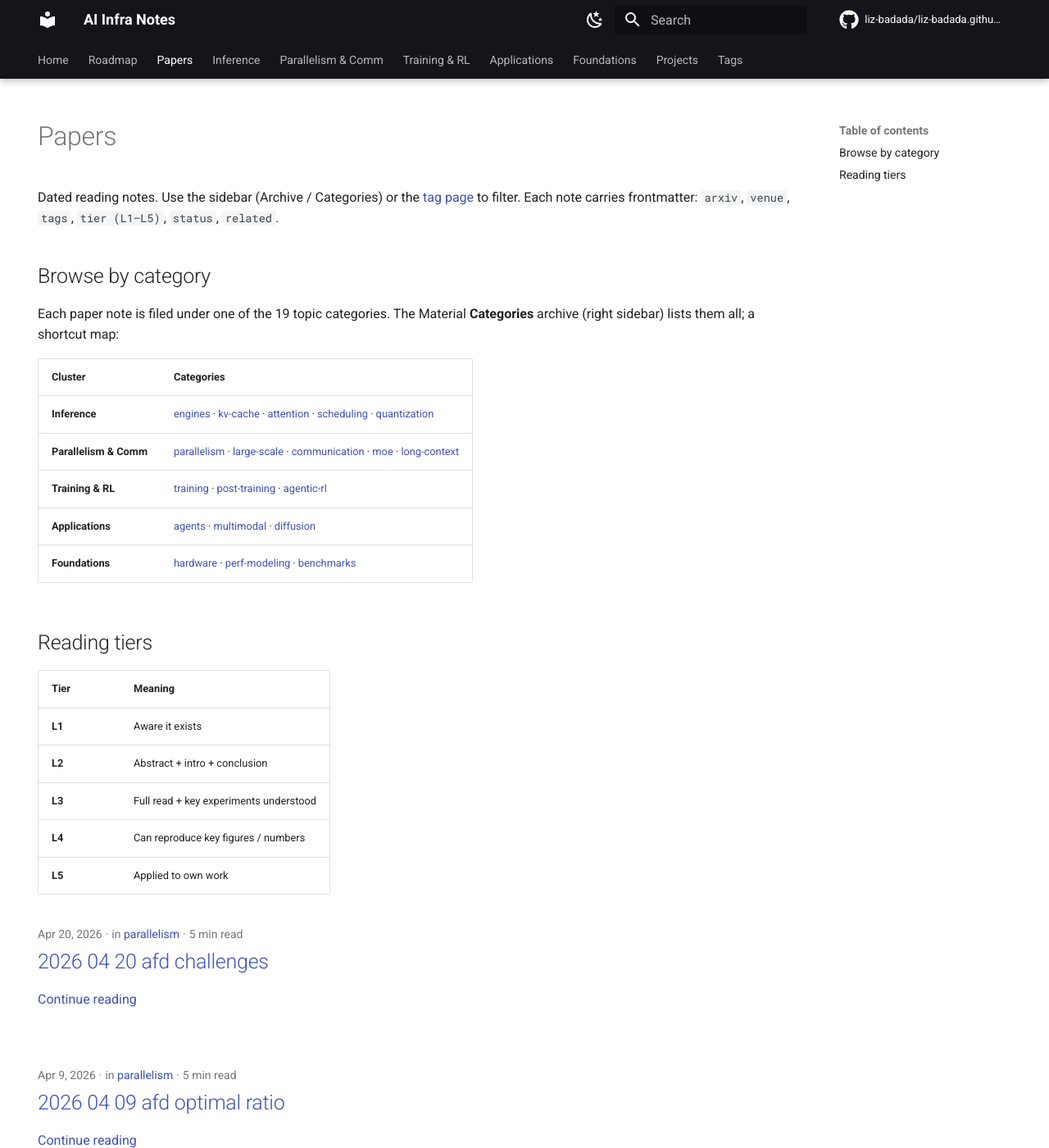
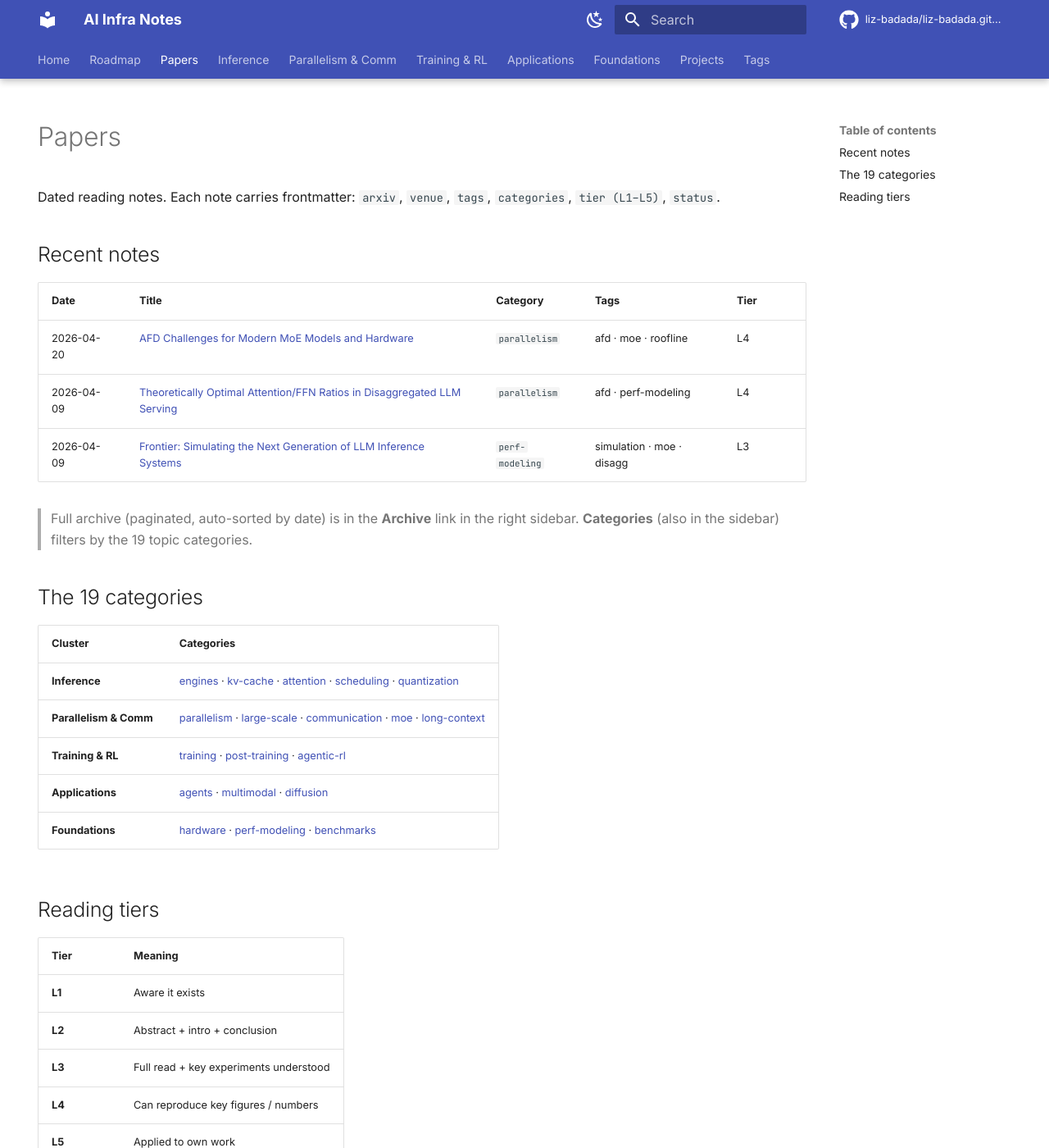
Before and after one commit to liz-badada/liz-badada.github.io, an MkDocs documentation site: the page built from docs/papers/index.md, in a window 1280 px wide and 1400 px high. Shown: the whole window at 82% size. Built offline with MkDocs 1.6.1 and Material for MkDocs 9.7.7, drawn with Linux system fonts in a browser that asks for light colours; comment, search, counter and statistics services are not loaded.

Commit message:
Papers page: list notes with tags/tier; switch palette to indigo+amber
- Papers index now shows an explicit table of recent notes with
  Date / Title / Category / Tags / Tier columns
- Color palette: black+green → indigo+amber (friendlier, still clean
  in both light and dark modes)
- Font: Inter for text, JetBrains Mono for code

Co-Authored-By: Claude Opus 4.7 (1M context) <noreply@anthropic.com>

```diff
--- a/docs/papers/index.md
+++ b/docs/papers/index.md
@@ -5,11 +5,19 @@ hide:
 
 # Papers
 
-Dated reading notes. Use the sidebar (Archive / Categories) or the [tag page](../tags.md) to filter. Each note carries frontmatter: `arxiv`, `venue`, `tags`, `tier (L1–L5)`, `status`, `related`.
+Dated reading notes. Each note carries frontmatter: `arxiv`, `venue`, `tags`, `categories`, `tier (L1–L5)`, `status`.
 
-## Browse by category
+## Recent notes
 
-Each paper note is filed under one of the 19 topic categories. The Material **Categories** archive (right sidebar) lists them all; a shortcut map:
+| Date | Title | Category | Tags | Tier |
+|---|---|---|---|---|
+| 2026-04-20 | [AFD Challenges for Modern MoE Models and Hardware](posts/2026-04-20-afd-challenges.md) | `parallelism` | afd · moe · roofline | L4 |
+| 2026-04-09 | [Theoretically Optimal Attention/FFN Ratios in Disaggregated LLM Serving](posts/2026-04-09-afd-optimal-ratio.md) | `parallelism` | afd · perf-modeling | L4 |
+| 2026-04-09 | [Frontier: Simulating the Next Generation of LLM Inference Systems](posts/2026-04-09-frontier-simulator.md) | `perf-modeling` | simulation · moe · disagg | L3 |
+
+> Full archive (paginated, auto-sorted by date) is in the **Archive** link in the right sidebar. **Categories** (also in the sidebar) filters by the 19 topic categories.
+
+## The 19 categories
 
 | Cluster | Categories |
 |---|---|
--- a/mkdocs.yml
+++ b/mkdocs.yml
@@ -11,18 +11,21 @@ theme:
   palette:
     - media: "(prefers-color-scheme: light)"
       scheme: default
-      primary: black
-      accent: green
+      primary: indigo
+      accent: amber
       toggle:
         icon: material/weather-night
         name: Switch to dark mode
     - media: "(prefers-color-scheme: dark)"
       scheme: slate
-      primary: black
-      accent: green
+      primary: indigo
+      accent: amber
       toggle:
         icon: material/weather-sunny
         name: Switch to light mode
+  font:
+    text: Inter
+    code: JetBrains Mono
   features:
     - navigation.tabs
     - navigation.tabs.sticky
```
